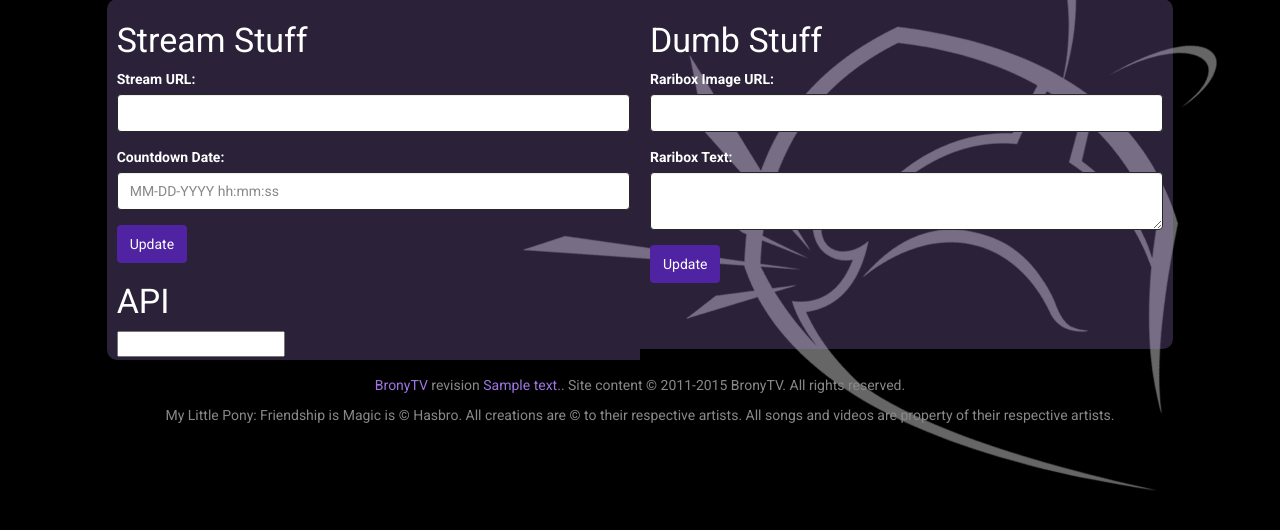
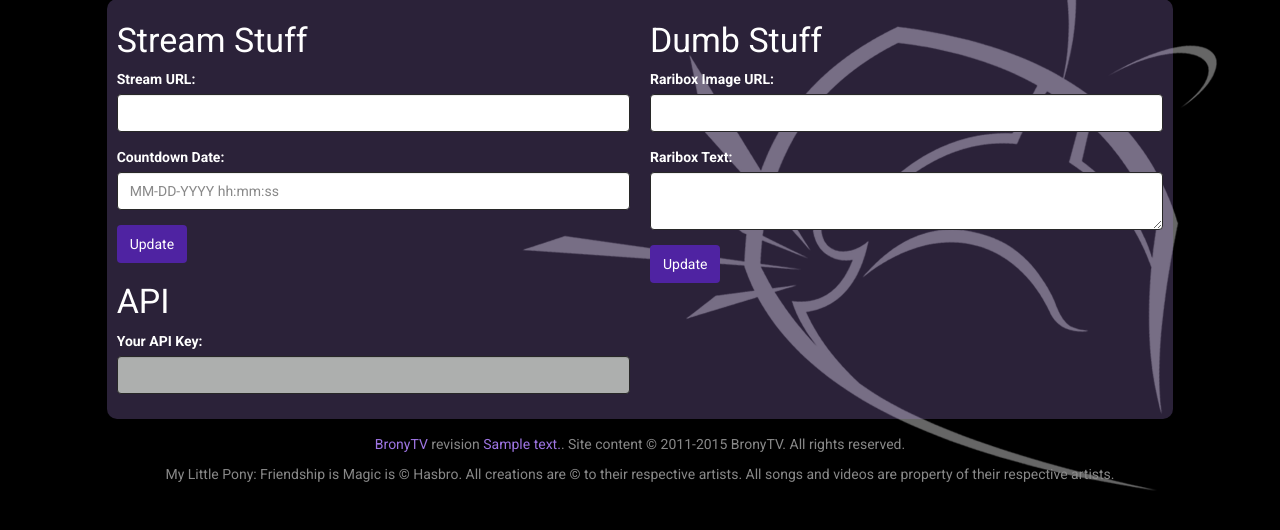
Before and after one commit to BronyTV/bronytv.net, a Flask app: template btv_site/blueprints/templates/admin/index.html.jinja2 in a window 1280 px wide. Shown: the part 145-675 px from the top of the page. Run offline with Flask 2, Linux system fonts and the light colour scheme; the template is opened without the code that fills it: most values are stand-ins (such as "Sample title", 1, 10 or a date in 2020); parts of the project's set-up code (start-up, migrations or seed data) failed here and were passed over; some libraries are stand-ins or nearby versions.

Commit message:
Improve API key area on admin page

```diff
--- a/btv_site/blueprints/templates/admin/index.html.jinja2
+++ b/btv_site/blueprints/templates/admin/index.html.jinja2
@@ -15,7 +15,7 @@
             padding-left: 10px;
             padding-right: 10px;
             color: white;
-            min-height: 25em;
+            min-height: 30em;
         }
 
         #left-box {
@@ -31,13 +31,17 @@
         #submit-success {
             margin-top: 10px;
         }
+
+        .form-limit-width {
+            max-width: 50em;
+        }
     </style>
 {% endblock %}
 {% block content %}
     <div class="row" id="container" ng-app="btvAdminApp" ng-controller="FormsCtrl" ng-init="init()">
         <div class="col-md-5 col-md-offset-1 purple-box-hack" id="left-box">
             <h3>Stream Stuff</h3>
-            <div style="max-width: 50em">
+            <div class="form-limit-width">
                 <form id="stream-form" novalidate>
                     <div class="form-group">
                         <label for="stream-url">Stream URL:</label>
@@ -54,11 +58,16 @@
                 </div>
             </div>
             <h3>API</h3>
-            <input type="text" value="{{ user.get_api_key() }}" />
+            <form class="form-limit-width">
+                <div class="form-group">
+                    <label for="api_key">Your API Key:</label>
+                    <input class="form-control" type="text" value="{{ user.get_api_key() }}" id="api_key" readonly="readonly" />
+                </div>
+            </form>
         </div>
         <div class="col-md-5 purple-box-hack" id="right-box">
             <h3>Dumb Stuff</h3>
-            <div style="max-width: 50em">
+            <div class="form-limit-width">
                 <form id="dumb-form" novalidate>
                     <div class="form-group">
                         <label for="raribox-image-url">Raribox Image URL:</label>
--- a/btv_site/models/user.py
+++ b/btv_site/models/user.py
@@ -14,5 +14,6 @@ class User(db.Model):
     def get_api_key(self):
         if not self.api_key:
             self.api_key = "".join(random.choice(string.ascii_letters) for _ in range(0, 32))
+            db.session.commit()  # Should be safe...
 
         return self.api_key
```
